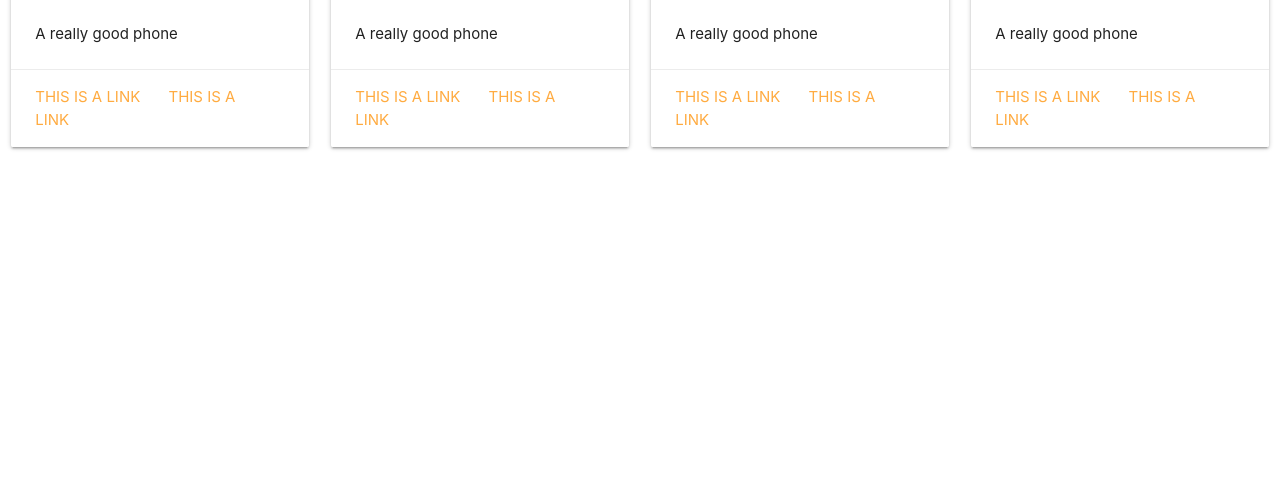
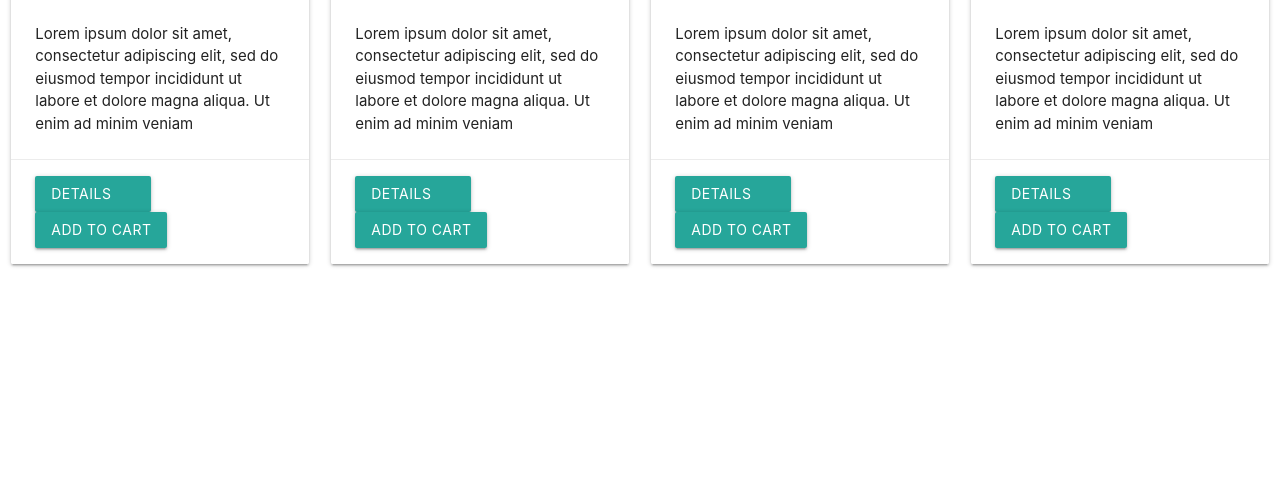
Before and after one commit to manoj633/ShopSmart, a Node server app: page /shop/ in a window 1280 px wide. Shown: the part 253-741 px from the top of the page. Run offline with Node 20, Linux system fonts and the light colour scheme.

Commit message:
Dynamic routing done to display product details

```diff
--- a/app.js
+++ b/app.js
@@ -14,7 +14,7 @@ app.use("/admin", adminRoutes.routes);
 app.use("/shop", shopRoutes.routes);
 
 app.use("/", (req, res, next) => {
-  res.redirect("/shop/products");
+  res.redirect("/shop/");
 });
 
 app.listen(3000);
--- a/controllers/shop.js
+++ b/controllers/shop.js
@@ -10,11 +10,12 @@ exports.getIndex = (req, res, next) => {
   });
 };
 
-exports.getProducts = (req, res, next) => {
-  Product.fetchAll((products) => {
-    res.render("shop/products", {
-      prods: products,
-      pageTitle: "Shop",
+exports.getProductsDetails = (req, res, next) => {
+  const prodID = req.params.productID;
+  Product.fetchById(prodID, (product) => {
+    res.render("shop/product-detail", {
+      prod: product,
+      pageTitle: "Details",
       path: "/index",
     });
   });
--- a/data/products.json
+++ b/data/products.json
@@ -1 +1,30 @@
-[{"title":"Nothing Phone (1)","imageURL":"https://images.unsplash.com/photo-1662028003661-fffea3e20455?ixlib=rb-4.0.3&ixid=MnwxMjA3fDB8MHxwaG90by1wYWdlfHx8fGVufDB8fHx8&auto=format&fit=crop&w=1170&q=80","description":"A really good phone","price":"1,00,000"}, {"title":"Nothing Phone (1)","imageURL":"https://images.indianexpress.com/2022/07/NothingPhone_1NEW.jpg","description":"A really good phone","price":"1,00,000"}, {"title":"Nothing Phone (1)","imageURL":"https://images.unsplash.com/photo-1662028003661-fffea3e20455?ixlib=rb-4.0.3&ixid=MnwxMjA3fDB8MHxwaG90by1wYWdlfHx8fGVufDB8fHx8&auto=format&fit=crop&w=1170&q=80","description":"A really good phone","price":"1,00,000"}, {"title":"Nothing Phone (1)","imageURL":"https://images.indianexpress.com/2022/07/NothingPhone_1NEW.jpg","description":"A really good phone","price":"1,00,000"}]
+[
+    {
+        "id": "0.25401628106014007",
+        "title": "IPhone",
+        "imageURL": "https://images.unsplash.com/photo-1530319067432-f2a729c03db5?ixlib=rb-4.0.3&ixid=MnwxMjA3fDB8MHxwaG90by1wYWdlfHx8fGVufDB8fHx8&auto=format&fit=crop&w=1089&q=80",
+        "description": "Lorem ipsum dolor sit amet, consectetur adipiscing elit, sed do eiusmod tempor incididunt ut labore et dolore magna aliqua. Ut enim ad minim veniam",
+        "price": "100000"
+    },
+    {
+        "id": "0.7167329412076686",
+        "title": "smart watch",
+        "imageURL": "https://images.unsplash.com/photo-1434493789847-2f02dc6ca35d?ixlib=rb-4.0.3&ixid=MnwxMjA3fDB8MHxwaG90by1wYWdlfHx8fGVufDB8fHx8&auto=format&fit=crop&w=1171&q=80",
+        "description": "Lorem ipsum dolor sit amet, consectetur adipiscing elit, sed do eiusmod tempor incididunt ut labore et dolore magna aliqua. Ut enim ad minim veniam",
+        "price": "25000"
+    },
+    {
+        "id": "0.25401628106011254",
+        "title": "Fighter Jet",
+        "imageURL": "https://images.unsplash.com/photo-1551796880-ddd03f861ae7?ixlib=rb-4.0.3&ixid=MnwxMjA3fDB8MHxwaG90by1wYWdlfHx8fGVufDB8fHx8&auto=format&fit=crop&w=1128&q=80",
+        "description": "Lorem ipsum dolor sit amet, consectetur adipiscing elit, sed do eiusmod tempor incididunt ut labore et dolore magna aliqua. Ut enim ad minim veniam",
+        "price": "100000"
+    },
+    {
+        "id": "0.7167329412076086",
+        "title": "Rocket",
+        "imageURL": "https://images.unsplash.com/photo-1518364538800-6bae3c2ea0f2?ixlib=rb-4.0.3&ixid=MnwxMjA3fDB8MHxwaG90by1wYWdlfHx8fGVufDB8fHx8&auto=format&fit=crop&w=1171&q=80",
+        "description": "Lorem ipsum dolor sit amet, consectetur adipiscing elit, sed do eiusmod tempor incididunt ut labore et dolore magna aliqua. Ut enim ad minim veniam",
+        "price": "25000"
+    }
+]
--- a/models/products.js
+++ b/models/products.js
@@ -35,4 +35,11 @@ module.exports = class Product {
   static fetchAll(cb) {
     getProductsFromFile(cb);
   }
+
+  static fetchById(id, cb) {
+    getProductsFromFile((products) => {
+      const product = products.find((p) => p.id === id);
+      cb(product);
+    });
+  }
 };
--- a/routes/shop.js
+++ b/routes/shop.js
@@ -8,7 +8,7 @@ const router = express.Router();
 
 router.get("/", shopController.getIndex);
 
-router.get("/products", shopController.getProducts);
+router.get("/products/:productID", shopController.getProductsDetails);
 
 router.get("/cart", shopController.getCart);
 
--- a/views/includes/navigation.ejs
+++ b/views/includes/navigation.ejs
@@ -1,10 +1,9 @@
 <header>
   <nav>
     <ul>
-      <li><a href="/shop/">Admin shop view</a></li>
-      <li><a href="/admin/products">Customer shop view</a></li>
+      <li><a href="/admin/products">Admin shop view</a></li>
+      <li><a href="/shop/">Customer shop view</a></li>
       <li><a href="/admin/add-product">Add product</a></li>
-      <li><a href="/shop/products">Products</a></li>
       <li><a href="/shop/cart">Cart</a></li>
       <li><a href="/order">Orders</a></li>
     </ul>
--- a/views/shop/index.ejs
+++ b/views/shop/index.ejs
@@ -16,8 +16,11 @@
                                 <p><%= product.description %></p>
                             </div>
                             <div class="card-action">
-                                <a href="#">This is a link</a>
-                                <a href="#">This is a link</a>
+                                <form action="/cart" method="post">
+                                    <button class="btn"><a href="/shop/products/<%= product.id %>" style="color: white;">Details</a></button>
+                                    <input type="hidden" name="productID" value="<%= product.id %>">
+                                    <button class="btn" type="submit">Add to cart</button>
+                                </form>
                             </div>
                         </div>
                     </div>
```
Also changed, not shown: views/shop/product-detail.ejs (+14 -4 lines).
